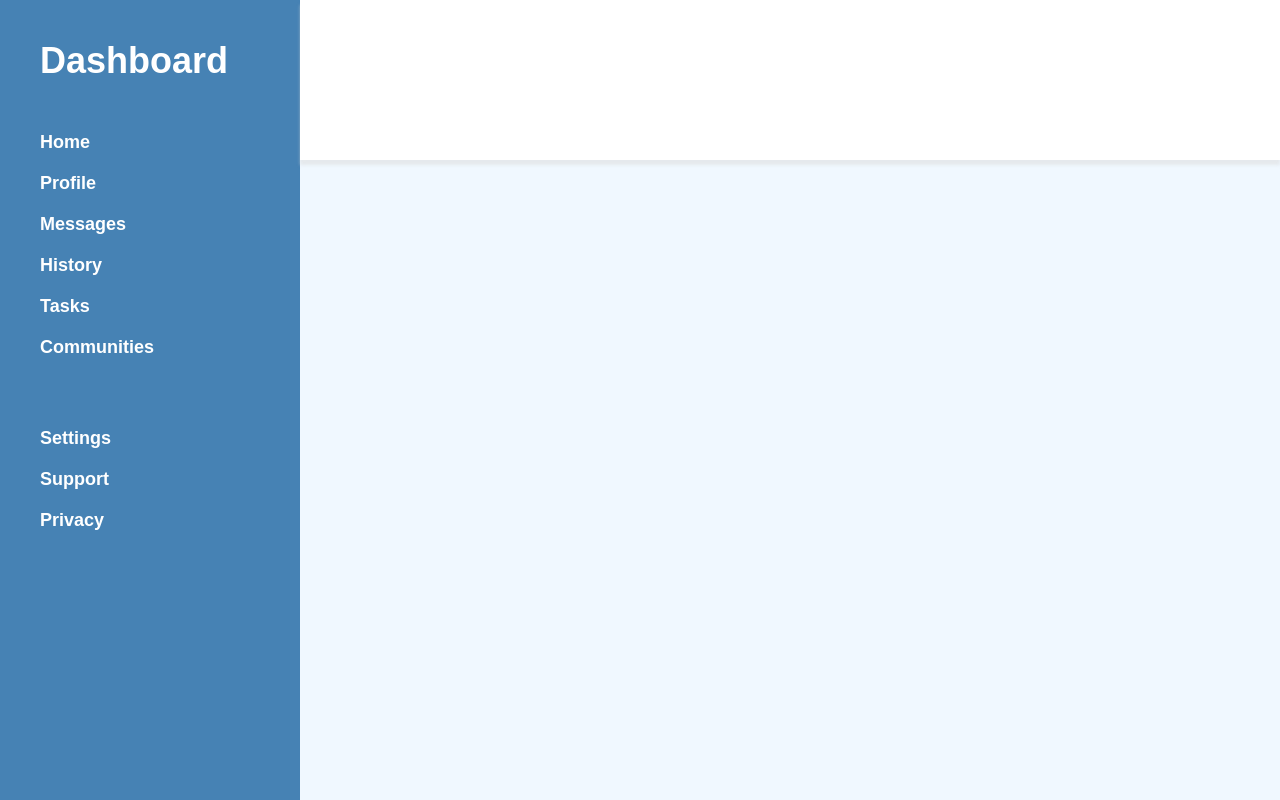
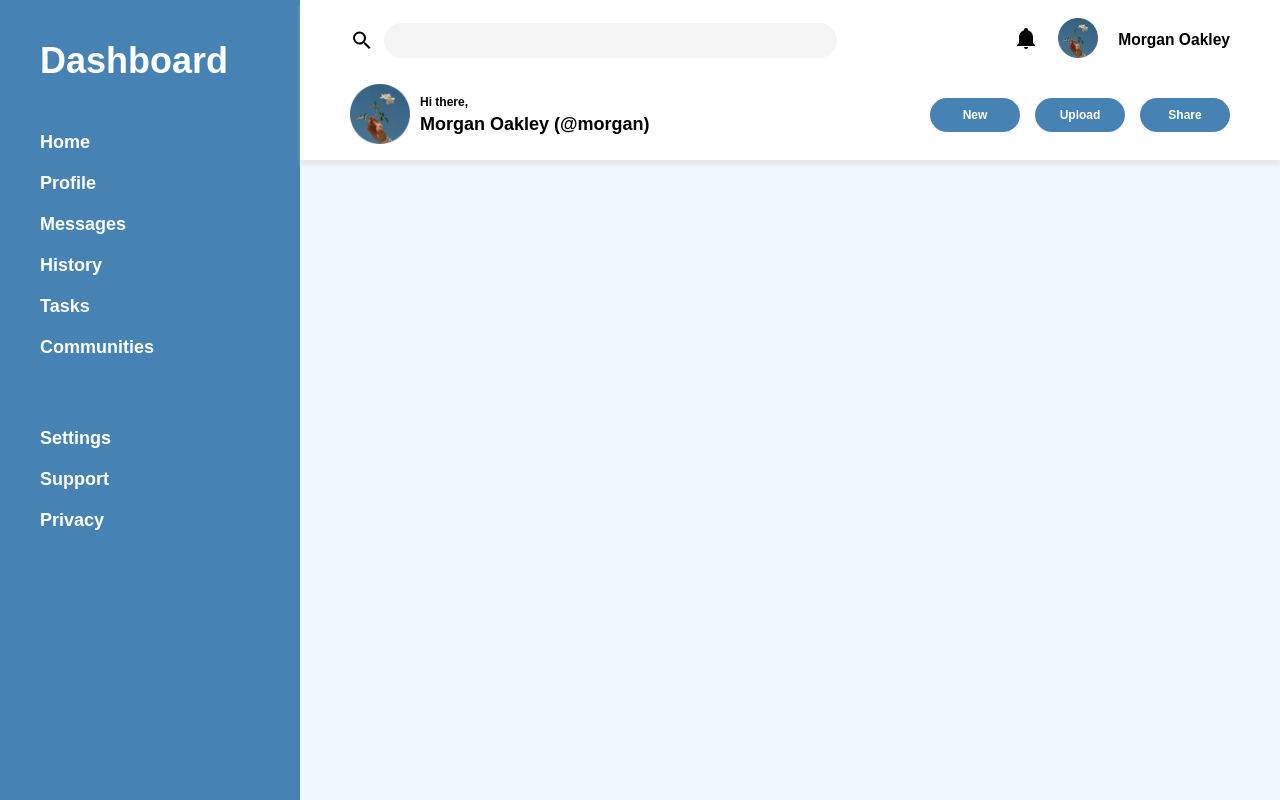
Before and after one commit to cheuyin/odin-admin-dashboard, a plain HTML site: page index.html in a window 1280 px wide. Drawn offline with Linux system fonts and the light colour scheme.

Commit message:
Add icon files

```diff
--- a/index.html
+++ b/index.html
@@ -10,6 +10,45 @@
 <body>
   <div class="container">
     <div class="header">
+      <div class="top">
+        <div class="cell">
+          <div class="search">
+            <img src="./img/magnify-icon.svg" alt="magnify icon">
+            <input type="text">
+          </div>
+        </div>
+        <div class="cell">
+          <div class="more">
+            <div class="notifications">
+              <img src="./img/bell-icon.svg" alt="notification bell">
+            </div>
+            <div class="profile">
+              <img src="./img/profile-picture.png" alt="profile" width="40px">
+            </div>
+            <p class="user-name">Morgan Oakley</p>
+          </div>
+        </div>
+      </div>
+      <div class="bottom">
+        <div class="cell">
+          <div class="introduction">
+            <div class="profile-picture">
+              <img src="./img/profile-picture.png" alt="profile" width="60px">
+            </div>
+            <div class="greeting">
+              <p>Hi there,</p>
+              <p class="user">Morgan Oakley (@morgan)</p>
+            </div>
+          </div>
+        </div>
+        <div class="cell">
+          <div class="actions">
+            <button>New</button>
+            <button>Upload</button>
+            <button>Share</button>
+          </div>
+        </div>
+      </div>
     </div>
     <div class="sidebar">
       <div class="logo">
```
Also changed, not shown: img/bell-icon.svg (added), img/magnify-icon.svg (added), img/profile-picture.png (added).
